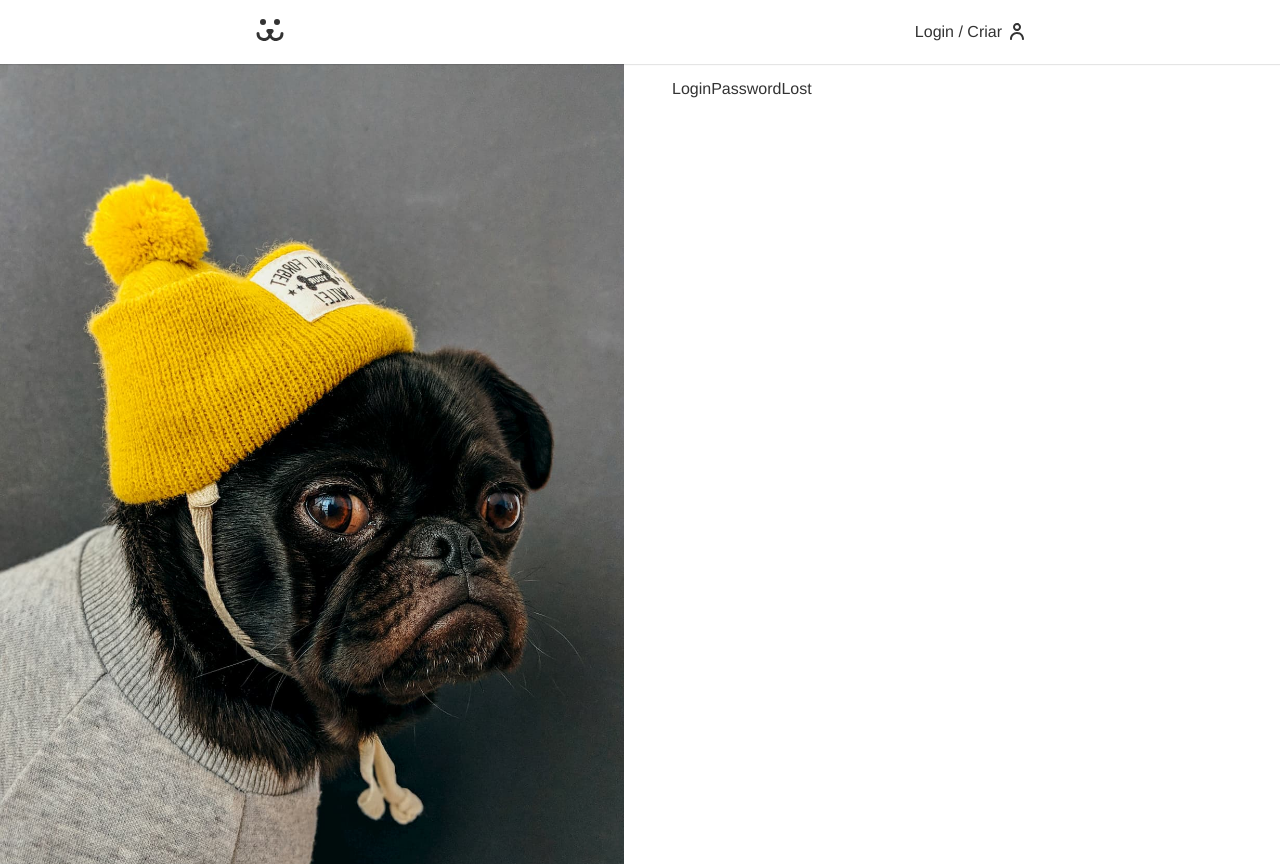
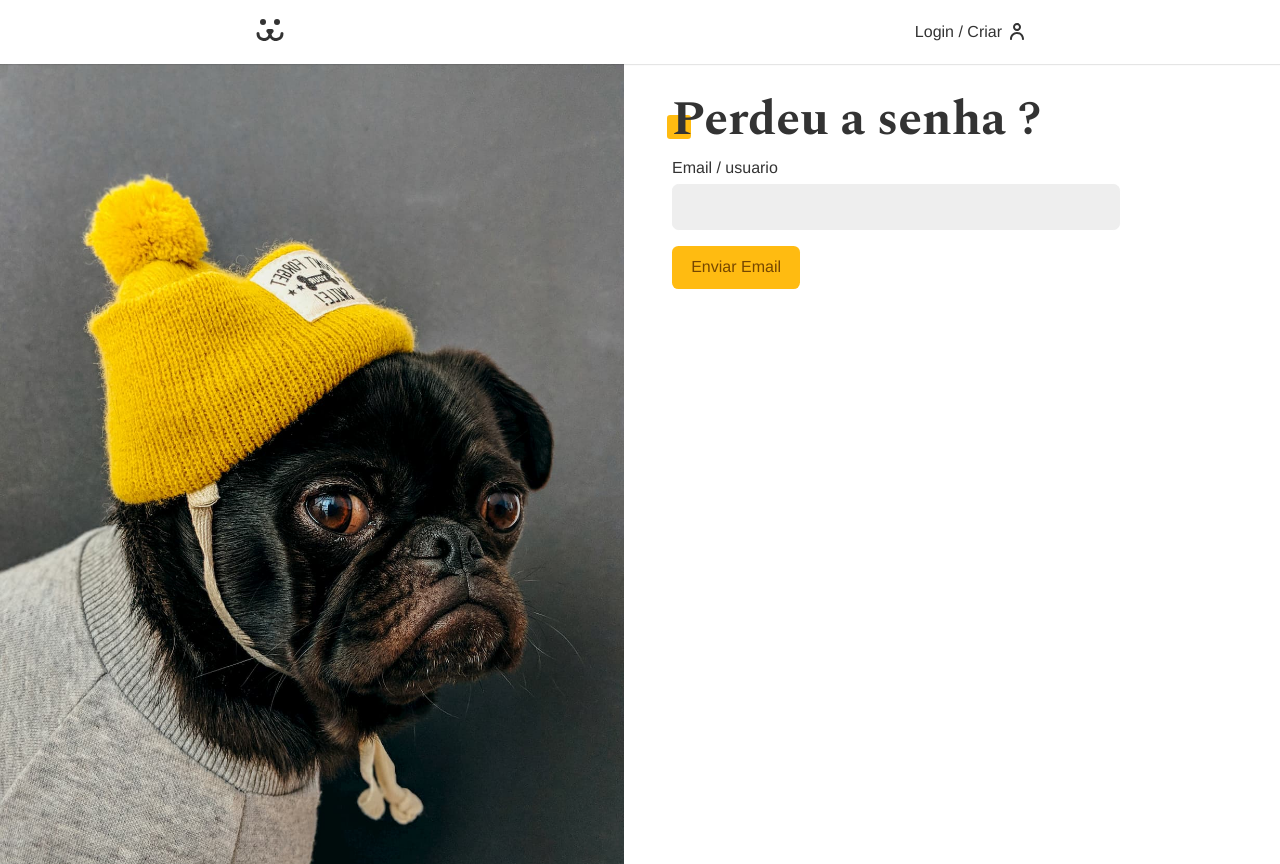
Before and after one commit to enniohenrique/dogs, a React (Vite) app: page /login/perdeu in a window 1280 px wide. Built offline with nearby package versions, Linux system fonts and the light colour scheme; the HTML template or start-up script is replaced by a standard one.

Commit message:
Perdeu a senha finalizado

```diff
--- a/src/Components/Login/LoginPasswordLost.jsx
+++ b/src/Components/Login/LoginPasswordLost.jsx
@@ -1,9 +1,45 @@
-import React from 'react'
+import React from 'react';
+import Input from '../Forms/input';
+import Button from '../Forms/Button';
+import useForm from '../../Hooks/useForm';
+import useFetch from '../../Hooks/useFetch';
+import { PASSWORD_LOST } from '../../api';
+import Error from '../../Helper/Error';
 
 const LoginPasswordLost = () => {
+  const login = useForm();
+  const { data, loading, error, request } = useFetch();
+
+  async function handleSubmit(event) {
+    event.preventDefault();
+    if (login.validate()) {
+      const { url, options } = PASSWORD_LOST({
+        login: login.value,
+        url: window.location.href.replace('perdeu', 'resetar'),
+      });
+      const { json } = await request(url, options);
+      console.log(json);
+    }
+  }
   return (
-    <div>LoginPasswordLost</div>
-  )
-}
+    <section>
+      <h1 className="title">Perdeu a senha ?</h1>
+      {data ? (
+        <p style={{ color: '#4c1' }}>{data}</p>
+      ) : (
+        <form onSubmit={handleSubmit}>
+          <Input label="Email / usuario" type="text" name="login" {...login} />
+          {loading ? (
+            <Button disabled>Enviando...</Button>
+          ) : (
+            <Button>Enviar Email</Button>
+          )}
+        </form>
+      )}
 
-export default LoginPasswordLost
+      <Error error={error} />
+    </section>
+  );
+};
+
+export default LoginPasswordLost;
--- a/src/Components/Login/LoginPasswordReset.jsx
+++ b/src/Components/Login/LoginPasswordReset.jsx
@@ -1,9 +1,58 @@
-import React from 'react'
+import React from 'react';
+import Input from '../Forms/input';
+import Button from '../Forms/Button';
+import useForm from '../../Hooks/useForm';
+import useFetch from '../../Hooks/useFetch';
+import { PASSWORD_RESET } from '../../api';
+import Error from '../../Helper/Error';
+import { useNavigate } from 'react-router-dom';
 
 const LoginPasswordReset = () => {
+  const [login, setLogin] = React.useState('');
+  const [key, setKey] = React.useState('');
+  const password = useForm();
+  const { error, loading, request } = useFetch();
+  const navigate = useNavigate();
+
+  React.useEffect(() => {
+    const params = new URLSearchParams(window.location.search);
+    const key = params.get('key');
+    const login = params.get('login');
+    if (key) setKey(key);
+    if (login) setLogin(login);
+  }, []);
+
+  async function handleSubmit(event) {
+    event.preventDefault();
+    if (password.validate()) {
+      const { url, options } = PASSWORD_RESET({
+        login,
+        key,
+        password: password.value,
+      });
+      const { response } = await request(url, options);
+      if (response.ok) navigate('/login');
+    }
+  }
   return (
-    <div>LoginPasswordReset</div>
-  )
-}
+    <div>
+      <h1 className="title">Resete a Senha</h1>
+      <form onSubmit={handleSubmit}>
+        <Input
+          label="Nova Senha"
+          type="password"
+          name="password"
+          {...password}
+        />
+        {loading ? (
+          <Button disabled>Resetando...</Button>
+        ) : (
+          <Button>Resetar</Button>
+        )}
+      </form>
+      <Error error={error} />
+    </div>
+  );
+};
 
-export default LoginPasswordReset
+export default LoginPasswordReset;
--- a/src/Components/Photo/Photo.jsx
+++ b/src/Components/Photo/Photo.jsx
@@ -1,7 +1,7 @@
 import React from 'react';
 import { useParams } from 'react-router-dom';
 import useFetch from '../../Hooks/useFetch';
-import { PHOTOX_GET } from '../../api';
+import { PHOTO_GET } from '../../api';
 import Error from '../../Helper/Error';
 import Loading from '../../Helper/Loading';
 import PhotoContent from './PhotoContent';
@@ -11,7 +11,7 @@
   const { data, loading, error, request } = useFetch();
 
   React.useEffect(() => {
-    const { url, options } = PHOTOX_GET(id);
+    const { url, options } = PHOTO_GET(id);
     request(url, options);
   }, [id, request]);
 
--- a/src/api.jsx
+++ b/src/api.jsx
@@ -36,6 +36,7 @@
     },
   };
 }
+
 export function USER_POST(body) {
   return {
     url: API_URL + '/api/user',
@@ -69,12 +70,6 @@
       method: 'GET',
       cache: 'no-store',
     },
-  };
-}
-
-export function PHOTOX_GET(id) {
-  return {
-    url: `${API_URL}/api/photo/${id}`,
   };
 }
 
@@ -113,3 +108,29 @@
     },
   };
 }
+
+export function PASSWORD_LOST(body) {
+  return {
+    url: API_URL + '/api/password/lost',
+    options: {
+      method: 'POST',
+      headers: {
+        'Content-Type': 'application/json',
+      },
+      body: JSON.stringify(body),
+    },
+  };
+}
+
+export function PASSWORD_RESET(body) {
+  return {
+    url: API_URL + '/api/password/reset',
+    options: {
+      method: 'POST',
+      headers: {
+        'Content-Type': 'application/json',
+      },
+      body: JSON.stringify(body),
+    },
+  };
+}
```
